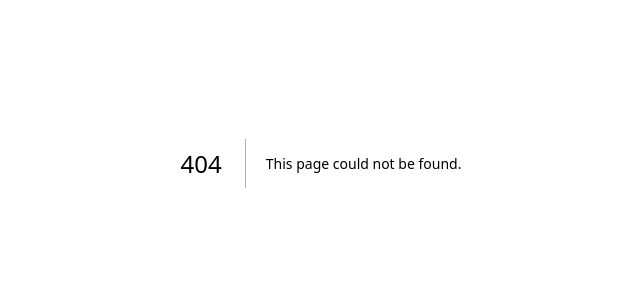
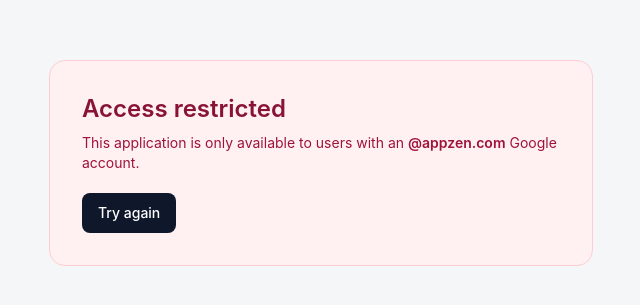
Before and after one commit to imrangohar/CustomerAgentModellingAppv2, a Next.js app: page /auth/denied in a window 1280 px wide. Before the commit this address had no page. Shown: the part 237-542 px from the top of the page, without its empty margins (319-959 px from the left). Built offline with nearby package versions, Linux system fonts and the light colour scheme.

Commit message:
Add files via upload

```diff
--- /dev/null
+++ b/src/app/auth/denied/page.tsx
@@ -0,0 +1,22 @@
+import Link from "next/link";
+
+export default function DeniedPage() {
+  return (
+    <main className="mx-auto flex min-h-screen w-full max-w-xl items-center justify-center px-4">
+      <div className="w-full rounded-2xl border border-rose-200 bg-rose-50 p-8">
+        <h1 className="text-2xl font-semibold text-rose-900">Access restricted</h1>
+        <p className="mt-2 text-sm text-rose-800">
+          This application is only available to users with an <span className="font-semibold">@appzen.com</span> Google account.
+        </p>
+        <div className="mt-5">
+          <Link
+            href="/auth/signin"
+            className="inline-flex items-center rounded-lg bg-slate-900 px-4 py-2.5 text-sm font-medium text-white hover:bg-slate-800"
+          >
+            Try again
+          </Link>
+        </div>
+      </div>
+    </main>
+  );
+}
```
